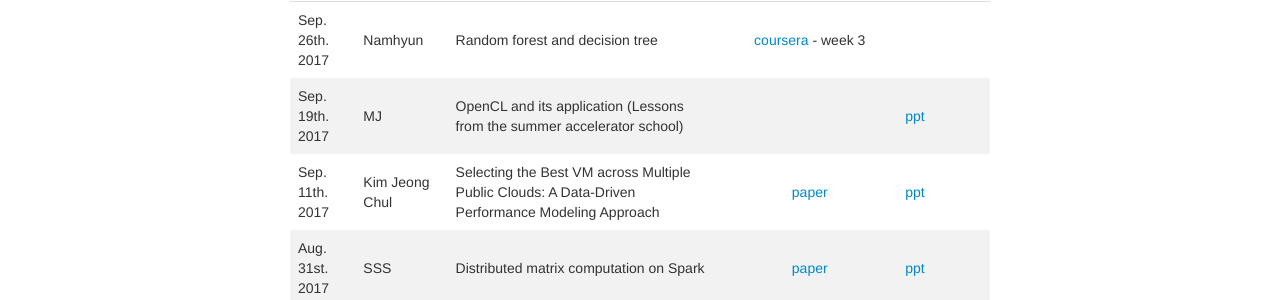
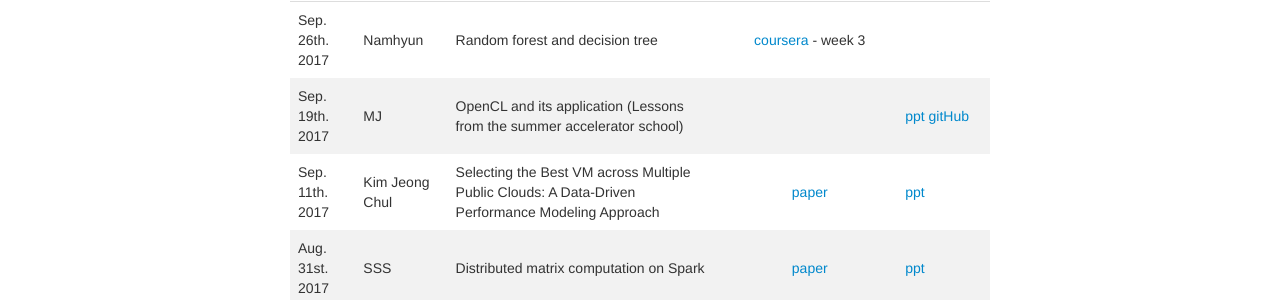
Before and after one commit to ddps-lab/kmu-bigdata.github.io, a Jekyll site: the page built from seminar/index.md, in a window 1280 px wide and 900 px high. Shown: the part 239-539 px from the top of the window. Built offline with Jekyll 4.4.1, drawn with Linux system fonts in a browser that asks for light colours.

Commit message:
update repository for OpenCL Code

```diff
--- a/seminar/index.md
+++ b/seminar/index.md
@@ -10,7 +10,7 @@ description: Seminar schedule of BigData Lab  in KMU
 | Date | Presenter | Topic | Link | Presentation |
 |------|-----------|-------|:----:|--------------|
 | Sep. 26th. 2017 | Namhyun | Random forest and decision tree | [coursera](https://www.coursera.org/learn/practical-machine-learning/) - week 3 | |
-| Sep. 19th. 2017 | MJ | OpenCL and its application (Lessons from the summer accelerator school) | | [ppt](https://docs.google.com/presentation/d/1UrcOTkwWslU17_Zjd8WX2g4ccnsNtlpwbT6T4FJjMLc/edit?usp=sharing)|
+| Sep. 19th. 2017 | MJ | OpenCL and its application (Lessons from the summer accelerator school) | | [ppt](https://docs.google.com/presentation/d/1UrcOTkwWslU17_Zjd8WX2g4ccnsNtlpwbT6T4FJjMLc/edit?usp=sharing) [gitHub](https://github.com/mjaysonnn/Accelerator)|
 | Sep. 11th. 2017 | Kim Jeong Chul | Selecting the Best VM across Multiple Public Clouds: A Data-Driven Performance Modeling Approach | [paper](https://rise.cs.berkeley.edu/blog/publication/selecting-best-vm-across-multiple-public-clouds-data-driven-performance-modeling-approach/) | [ppt](https://docs.google.com/presentation/d/1Uy0X-vKmbqgqoaONZ19eUDCuw1E0_zxuubRGgRZDxVA/edit?usp=sharing) |
 | Aug. 31st. 2017 | SSS | Distributed matrix computation on Spark | [paper](http://ieeexplore.ieee.org/document/7930046/) | [ppt](https://docs.google.com/presentation/d/1UFTaaLUZwBiRQS13aD6iICVsJpGBxWFcUcHsAYRDXGI/edit?usp=sharing) |
 | Aug. 1st. 2017 | MJ | Exploiting Matrix Dependency for Efficient Distributed Matrix Computation | [paper](http://dl.acm.org/citation.cfm?id=2723712)| [ppt](https://docs.google.com/presentation/d/1CTtiXvtWdIOb9T81EeI-q7ZvDkx9koRGfWLk7_Eh87g/edit?usp=sharing) |
```
